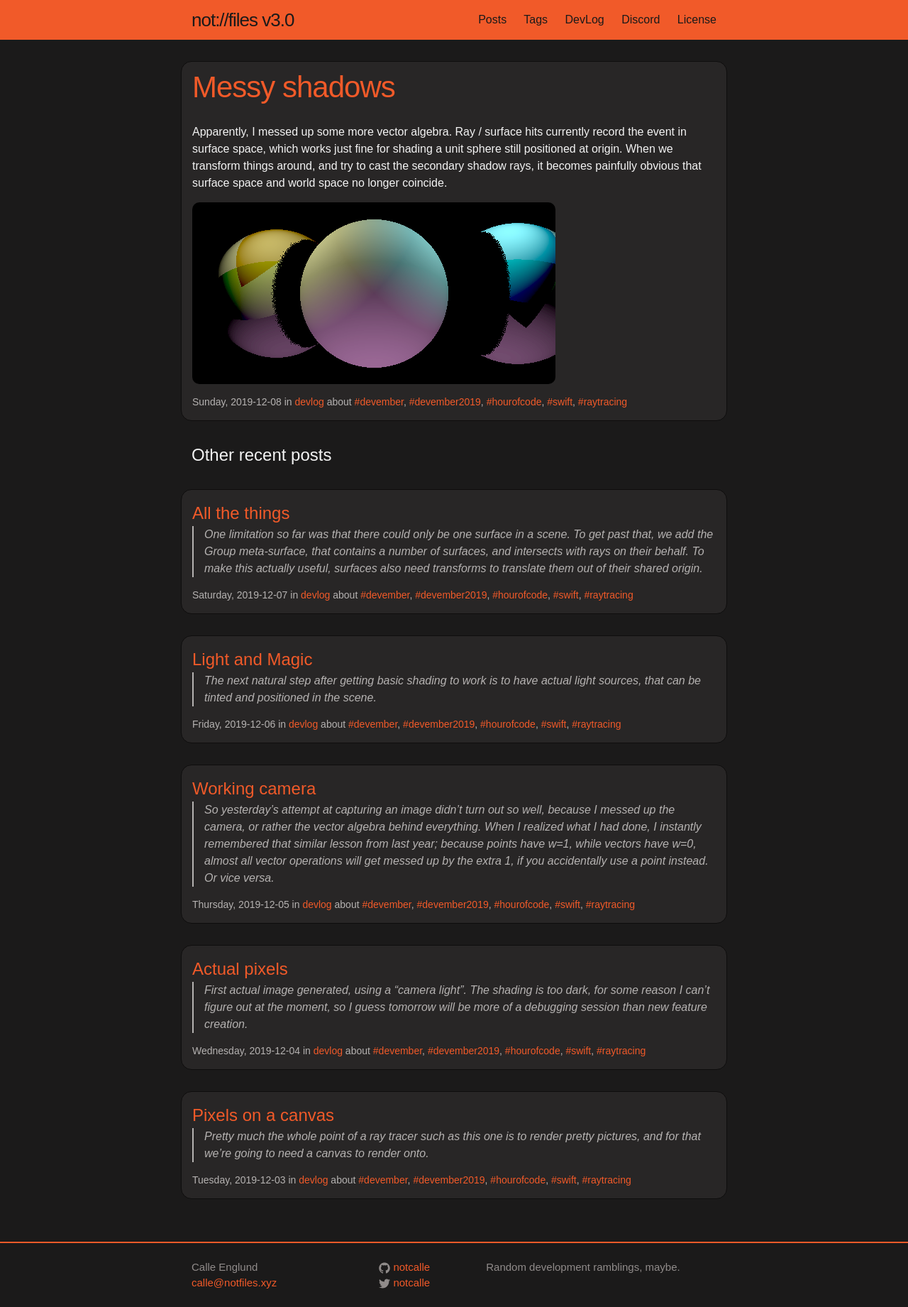
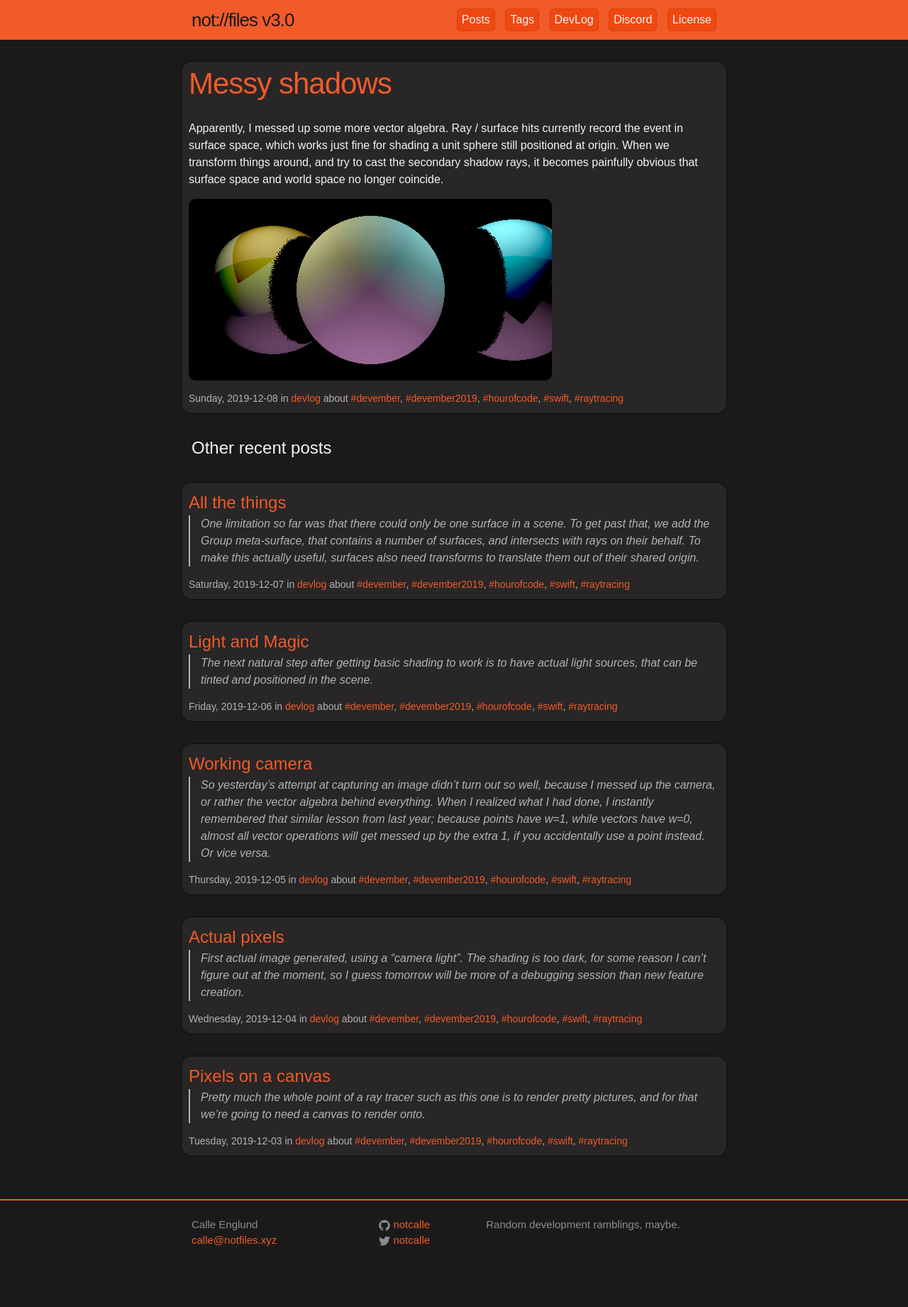
Before and after one commit to notCalle/notcalle.github.io, a Jekyll site: the page built from index.html, in a window 1280 px wide. Shown: the whole page at 71% size. Built offline with Jekyll 4.4.1, drawn with Linux system fonts in a browser that asks for light colours; after the commit the page ends 1781 px from its top, so only the background shows below that.

Commit message:
Rewrite site menu

```diff
--- a/_includes/header.html
+++ b/_includes/header.html
@@ -4,25 +4,7 @@
 
     <a class="site-title" href="{{ site.baseurl }}/">{{ site.title }}</a>
 
-    <nav class="site-nav">
-      <a href="#" class="menu-icon">
-        <svg viewBox="0 0 18 15">
-          <path fill="#424242" d="M18,1.484c0,0.82-0.665,1.484-1.484,1.484H1.484C0.665,2.969,0,2.304,0,1.484l0,0C0,0.665,0.665,0,1.484,0 h15.031C17.335,0,18,0.665,18,1.484L18,1.484z"/>
-          <path fill="#424242" d="M18,7.516C18,8.335,17.335,9,16.516,9H1.484C0.665,9,0,8.335,0,7.516l0,0c0-0.82,0.665-1.484,1.484-1.484 h15.031C17.335,6.031,18,6.696,18,7.516L18,7.516z"/>
-          <path fill="#424242" d="M18,13.516C18,14.335,17.335,15,16.516,15H1.484C0.665,15,0,14.335,0,13.516l0,0 c0-0.82,0.665-1.484,1.484-1.484h15.031C17.335,12.031,18,12.696,18,13.516L18,13.516z"/>
-        </svg>
-      </a>
-
-      <div class="trigger">
-        <a class="page-link" href="{{ site.baseurl }}/posts">Posts</a>
-        {% for my_page in site.pages %}
-          {% if my_page.title %}
-          <a class="page-link" href="{{ my_page.url | prepend: site.baseurl }}">{{ my_page.title }}</a>
-          {% endif %}
-        {% endfor %}
-      </div>
-    </nav>
-
+    {% include site-navigation.html %}
   </div>
 
 </header>
--- /dev/null
+++ b/_includes/site-navigation.html
@@ -0,0 +1,25 @@
+<nav class="site-nav" id="site-navigation" aria-label="Menu">
+  <label for="site-menu-toggle" class="menu-icon" aria-label="Menu">
+    <svg viewBox="0 0 18 15">
+      <path fill="#424242" d="M18,1.484c0,0.82-0.665,1.484-1.484,1.484H1.484C0.665,2.969,0,2.304,0,1.484l0,0C0,0.665,0.665,0,1.484,0 h15.031C17.335,0,18,0.665,18,1.484L18,1.484z"/>
+      <path fill="#424242" d="M18,7.516C18,8.335,17.335,9,16.516,9H1.484C0.665,9,0,8.335,0,7.516l0,0c0-0.82,0.665-1.484,1.484-1.484 h15.031C17.335,6.031,18,6.696,18,7.516L18,7.516z"/>
+      <path fill="#424242" d="M18,13.516C18,14.335,17.335,15,16.516,15H1.484C0.665,15,0,14.335,0,13.516l0,0 c0-0.82,0.665-1.484,1.484-1.484h15.031C17.335,12.031,18,12.696,18,13.516L18,13.516z"/>
+    </svg>
+  </label>
+  <input id="site-menu-toggle" class="menu-toggle" type="checkbox"/>
+
+  <ul id="site-menu" class="menu">
+    <li class="menu-item">
+      <a class="page-link" href="{{ site.baseurl }}/posts">Posts</a>
+    </li>
+    {% for my_page in site.pages %}
+      {% if my_page.title %}
+        <li class="menu-item">
+          <a class="page-link" href="{{ my_page.url | prepend: site.baseurl }}">
+            {{ my_page.title }}
+          </a>
+        </li>
+      {% endif %}
+    {% endfor %}
+  </ul>
+</nav>
--- a/_sass/_layout.scss
+++ b/_sass/_layout.scss
@@ -19,80 +19,6 @@
     float: left;
 }
 
-.site-nav {
-    float: right;
-    line-height: 56px;
-
-    .menu-icon {
-        display: none;
-    }
-
-    .page-link {
-        color: $background-color;
-        &:hover {
-            color: $text-color;
-        }
-        line-height: $base-line-height;
-
-        // Gaps between nav items, but not on the last one
-        &:not(:last-child) {
-            margin-right: 20px;
-        }
-    }
-
-    @include media-query($on-palm) {
-        position: absolute;
-        top: 9px;
-        right: $spacing-unit / 2;
-        background-color: lighten($background-color-light, 1%);
-        border: 1px solid $background-color-dark;
-        border-radius: 5px;
-        text-align: right;
-
-        .menu-icon {
-            display: block;
-            float: right;
-            width: 36px;
-            height: 26px;
-            line-height: 0;
-            padding-top: 10px;
-            text-align: center;
-
-            > svg {
-                width: 18px;
-                height: 15px;
-
-                path {
-                    fill: $text-color;
-                }
-            }
-        }
-
-        .trigger {
-            clear: both;
-            display: none;
-        }
-
-        &:hover .trigger {
-            display: block;
-            padding-bottom: 5px;
-        }
-
-        .page-link {
-            color: $brand-color;
-            &:hover {
-                color: $text-color;
-            }
-            display: block;
-            padding: 5px 10px;
-
-            &:not(:last-child) {
-                margin-right: 0;
-            }
-            margin-left: 20px;
-        }
-    }
-}
 
 
 
@@ -175,6 +101,7 @@
     background-color: $background-color;
     padding: $spacing-unit 0;
     flex-grow: 1;
+    z-index: -1;
 }
 
 .page-heading {
@@ -205,7 +132,7 @@
 .post-item {
     margin-left: -$spacing-unit / 2;
     margin-right: -$spacing-unit / 2;
-    padding: $spacing-unit / 2;
+    padding: $spacing-unit / 3;
     background-color: $background-color-light;
     border: 1px solid $background-color-dark;
     border-radius: $spacing-unit / 2;
--- /dev/null
+++ b/_sass/_site-menu.scss
@@ -0,0 +1,95 @@
+.site-nav {
+    float: right;
+    line-height: 56px;
+
+    .menu,
+    .menu-item {
+        margin: 0;
+        padding: 0;
+        display: inline-block;
+    }
+
+    .menu-icon,
+    .menu-toggle {
+        display: none;
+    }
+
+    .menu-item {
+        line-height: $base-line-height;
+        margin-left: 10px;
+        padding: 3px 6px;
+        border: thin solid darken($brand-color, 10%);
+        border-radius: 5px;
+        list-style-type: none;
+        background-color: darken($brand-color, 5%);
+        &:hover {
+            background-color: $brand-color;
+        }
+    }
+
+    .page-link {
+        color: $text-color;
+    }
+
+    @include media-query($on-palm) {
+        position: absolute;
+        top: 9px;
+        right: $spacing-unit / 2;
+        background-color: lighten($background-color-light, 5%);
+        border: 1px solid $background-color-dark;
+        border-radius: 5px;
+        text-align: right;
+
+        .menu-icon {
+            display: block;
+            float: right;
+            width: 36px;
+            height: 26px;
+            line-height: 0;
+            padding-top: 10px;
+            text-align: center;
+            cursor: pointer;
+            -webkit-touch-callout: none;
+            -webkit-user-select: none;
+            -khtml-user-select: none;
+            -moz-user-select: none;
+            -ms-user-select: none;
+            user-select: none;
+
+            > svg {
+                width: 18px;
+                height: 15px;
+
+                path {
+                    fill: $text-color;
+                }
+            }
+        }
+
+        .menu {
+            clear: both;
+            display: none;
+            padding-bottom: 5px;
+        }
+
+        input:checked + .menu {
+            display: block;
+        }
+
+        .menu-item {
+            background-color: unset;
+            border: 0;
+            border-radius: 0;
+            display: block;
+            padding: 7px 10px 7px 30px;
+            margin: 0;
+        }
+
+        .page-link {
+            color: $brand-color;
+            &:hover {
+                color: $text-color;
+            }
+        }
+    }
+}
--- a/css/main.scss
+++ b/css/main.scss
@@ -57,5 +57,6 @@ $on-laptop:        800px;
 @import
         "base",
         "layout",
+        "site-menu",
         "syntax-highlighting"
 ;
```
